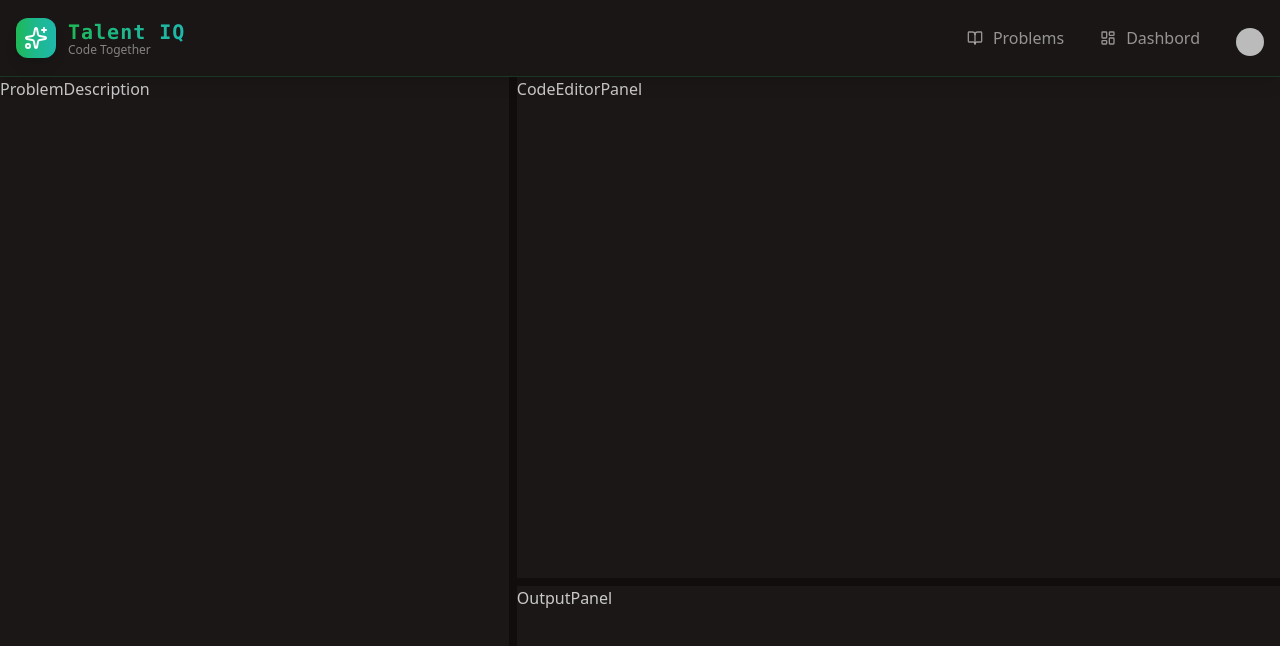
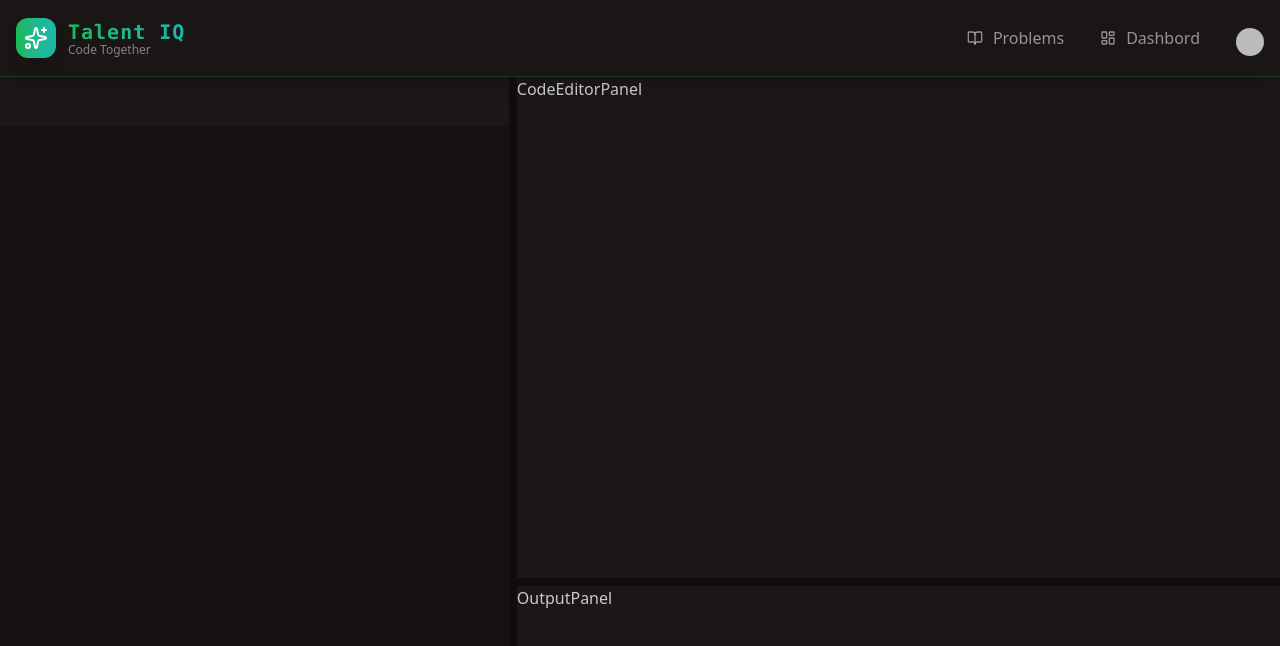
Before and after one commit to Manishkumarsingh6239/Teachu, a React (Vite) app in the folder frontend/: page /problem/container-with-most-water in a window 1280 px wide. Shown: the top 646 px of the page. Built offline with nearby package versions, Linux system fonts and the light colour scheme; no server answers; sample sign-in values are in the browser's storage; some icons are missing.

Commit message:
Started with problemDescription page

```diff
--- a/frontend/src/components/ProblemDescription.jsx
+++ b/frontend/src/components/ProblemDescription.jsx
@@ -2,8 +2,10 @@ import React from 'react'
 
 function ProblemDescription() {
   return (
-    <div>
-      ProblemDescription
+    <div className='h-full overflow-y-auto bg-base-200'>
+      <div className='p-6 bg-base-100 border-b border-base-100'>
+
+      </div>
     </div>
   )
 }
```
